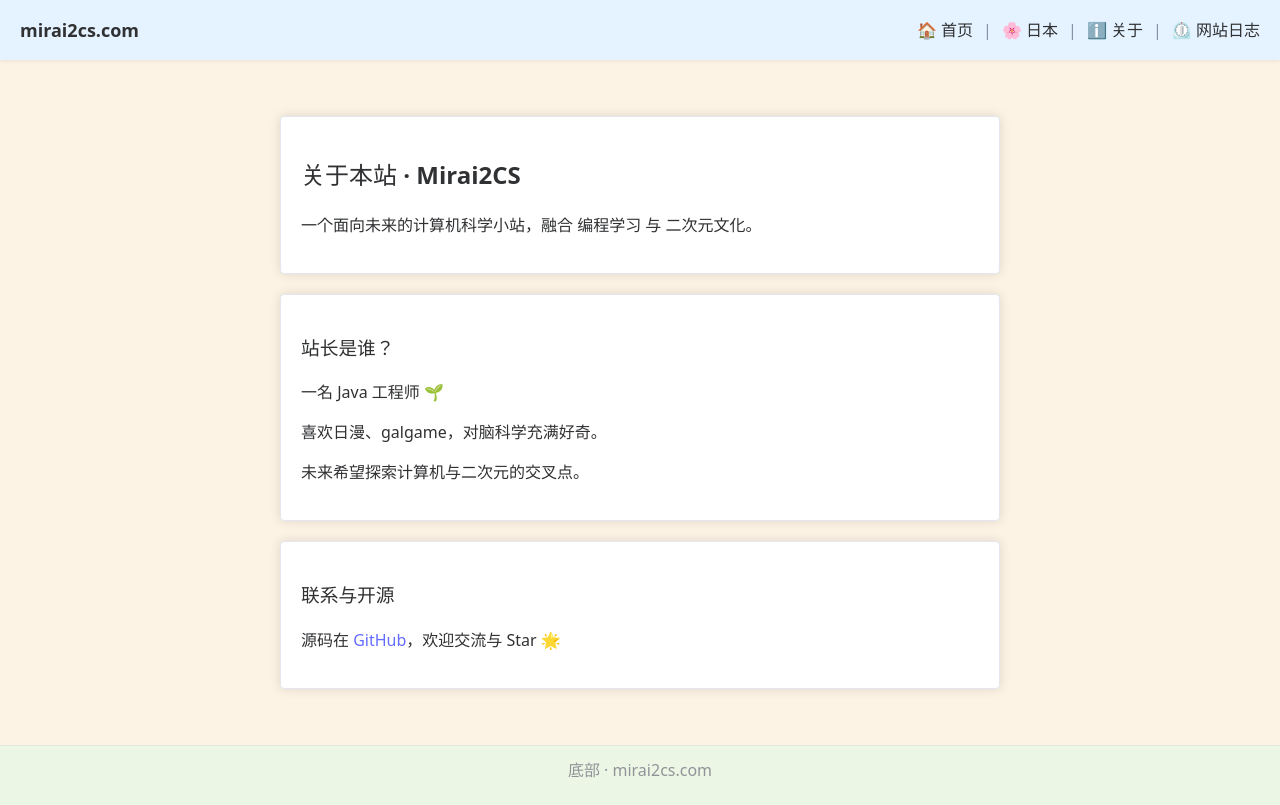
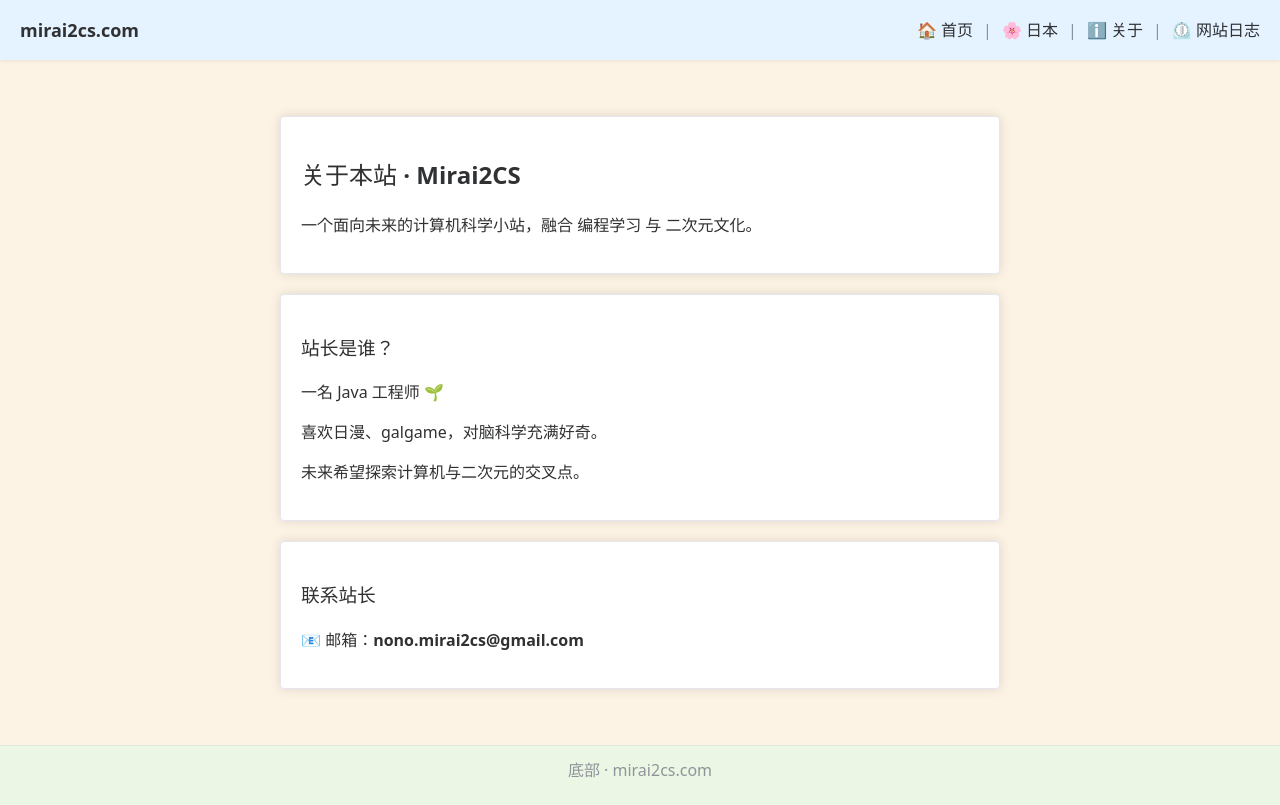
Before and after one commit to nono-easy/mirai2cs, a Vue app in the folder frontend/: page /about in a window 1280 px wide. Built offline with nearby package versions, Linux system fonts and the light colour scheme.

Commit message:
feat: 1. 偷偷加个联系邮箱

```diff
--- a/frontend/src/views/About.vue
+++ b/frontend/src/views/About.vue
@@ -7,14 +7,14 @@
 
     <el-card>
       <h3>站长是谁？</h3>
-      <p>一名 Java 工程师 🌱 </p>
+      <p>一名 Java 工程师 🌱</p>
       <p>喜欢日漫、galgame，对脑科学充满好奇。</p>
       <p>未来希望探索计算机与二次元的交叉点。</p>
     </el-card>
 
     <el-card>
-      <h3>联系与开源</h3>
-      <p>源码在 <a href="https://github.com/nono-easy/mirai2cs" target="_blank">GitHub</a>，欢迎交流与 Star 🌟</p>
+      <h3>联系站长</h3>
+      <p>📧 邮箱：<strong>nono.mirai2cs@gmail.com</strong></p>
     </el-card>
   </div>
 </template>
```
